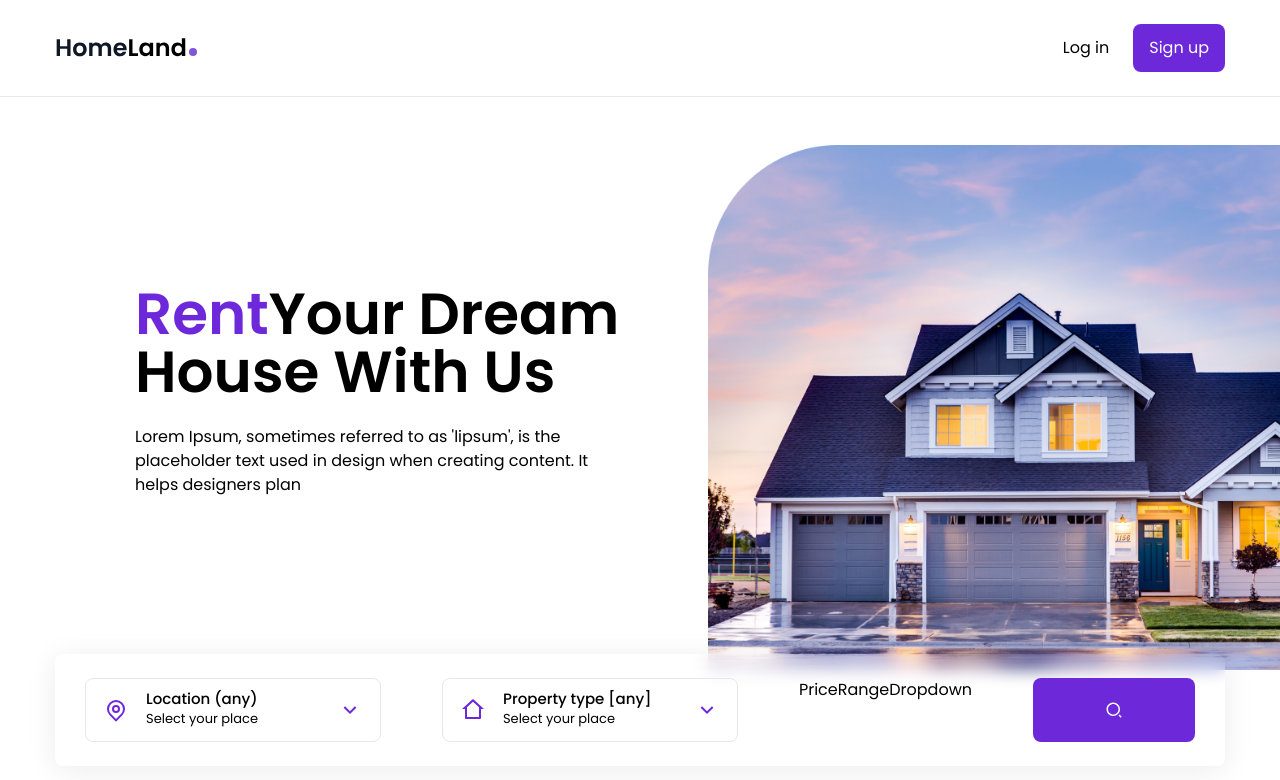
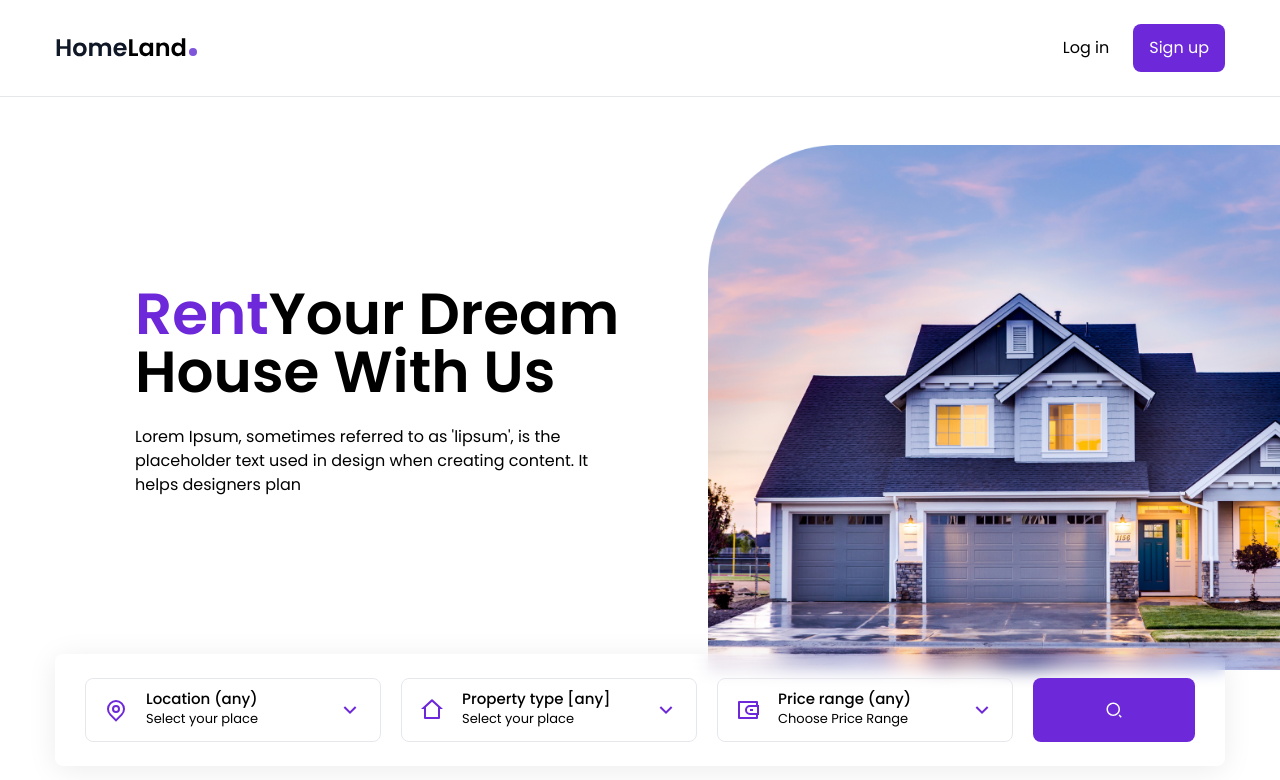
Before and after one commit to KGaurav-8102/real-state-app, a React (Create React App) app: page / in a window 1280 px wide. Shown: the top 780 px of the page. Built offline with nearby package versions, Linux system fonts and the light colour scheme.

Commit message:
real-state-app Property Dropdown

```diff
--- a/src/components/HouseContext.js
+++ b/src/components/HouseContext.js
@@ -29,10 +29,6 @@
     //console.log(uniqueCountries);
     setProperties(uniqueProperties);
   }, []);
-
-
-
-
   return(
    <HouseContext.Provider value={{
     country,
--- a/src/components/PriceRangeDropdown.js
+++ b/src/components/PriceRangeDropdown.js
@@ -1,7 +1,67 @@
-import React from 'react';
+import React, {useState,useContext} from 'react';
+
+import { RiWallet3Line, RiArrowDownSLine, RiArrowUpSLine } from 'react-icons/ri';
+import { Menu } from '@headlessui/react';
+import { HouseContext } from './HouseContext'
 
 const PriceRangeDropdown = () => {
-  return <div>PriceRangeDropdown</div>;
+  const { price, setPrice } = useContext(HouseContext);
+  const [isOpen, setIsOpen] = useState(false);
+
+
+  const prices = [
+    {
+      value: 'Price Range (any)'
+    },
+    {
+      value: '100000-1300000'
+    },
+    {
+      value: '1300000-1600000'
+    },
+    {
+      value: '1600000- 1900000'
+    },
+    {
+      value: '1900000-2200000'
+    },
+    {
+      value: '10000-30000'
+    },
+    {
+      value: '30000-40000'
+    }
+  ]
+
+  return(
+     <Menu as='div' className='dropdown relative'>
+      <Menu.Button
+       onClick={() => setIsOpen(!isOpen)}
+       className='dropdown-btn w-full text-left'>
+        <RiWallet3Line className='dropdown-icon-primary' />
+        <div>
+          <div className='text-[15px] font-medium leading-tight'>{price}</div>
+          <div className='text-[13px]'>Choose Price Range</div>
+        </div>
+        {
+            isOpen ? (
+              <RiArrowUpSLine className='dropdown-icon-secondary' />
+            ) : (
+              <RiArrowDownSLine className='dropdown-icon-secondary' />
+            )
+          }
+      </Menu.Button>
+      <Menu.Items className='dropdown-menu'>
+        {prices.map((price, index) => {
+          return(
+            <Menu.Item className='cursor-pointer hover:text-violet-700 transition' onClick={() => setPrice(price.value)} as='li' key={index}>
+              {price.value}
+            </Menu.Item>
+          )
+        })}
+      </Menu.Items>
+     </Menu>
+  )
 };
 
 export default PriceRangeDropdown;
--- a/src/components/PropertyDropdown.js
+++ b/src/components/PropertyDropdown.js
@@ -1,4 +1,4 @@
-import React, {useState, useEffect, useContext} from 'react';
+import React, {useState, useContext} from 'react';
 
 import { RiHome2Line, RiArrowDownSLine, RiArrowUpSLine } from 'react-icons/ri';
 import { Menu } from '@headlessui/react';
```
